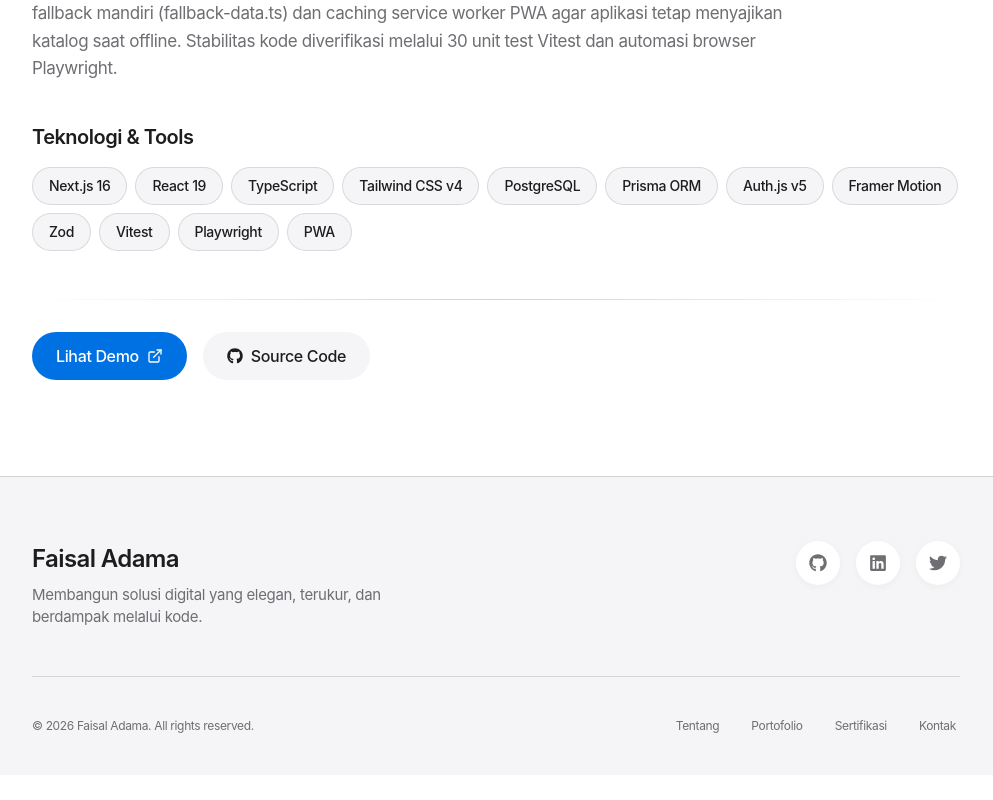
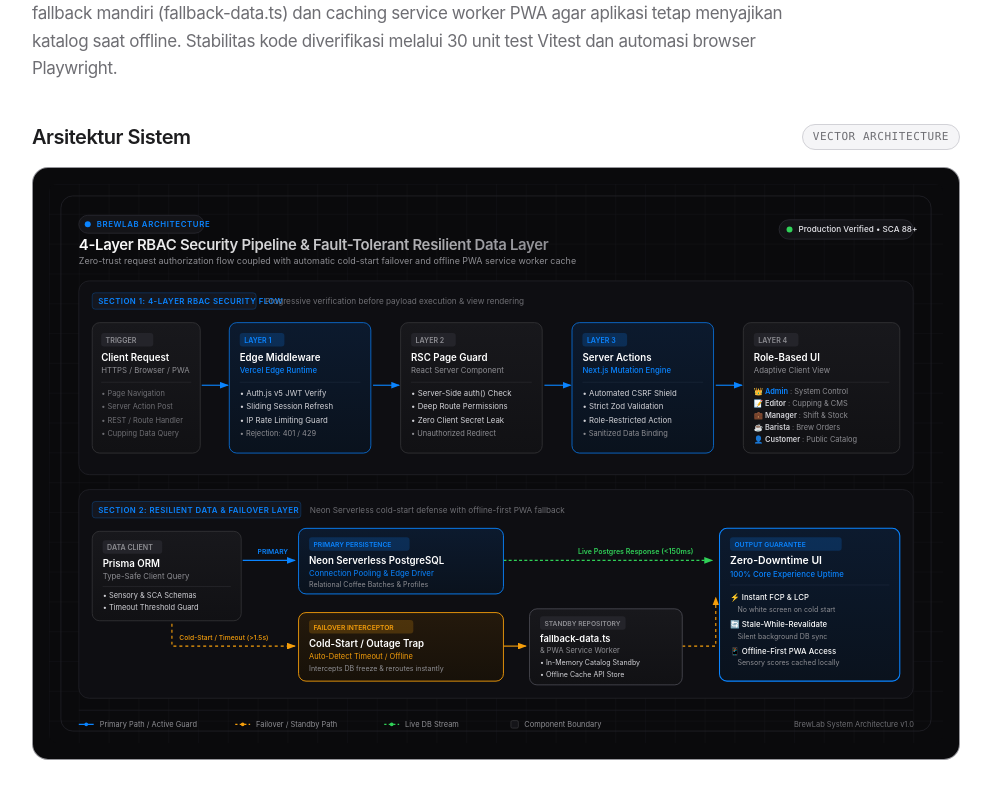
Before and after one commit to aettinata/portofolio-website, a Next.js app: page /projects/brewlab in a window 1280 px wide. Shown: the part 1580-2380 px from the top of the page, without its empty margins (144-1137 px from the left). Before the commit the page ends 2355 px from the top, so only its background shows below. Built offline with nearby package versions, Linux system fonts and the light colour scheme.

Commit message:
feat(projects): add system architecture SVG diagram for BrewLab

```diff
--- a/src/app/projects/[slug]/page.tsx
+++ b/src/app/projects/[slug]/page.tsx
@@ -143,6 +143,36 @@ export default async function ProjectDetailPage({ params }: PageProps) {
             </FadeIn>
           )}
 
+          {project.architectureDiagram && (
+            <FadeIn delay={0.28}>
+              <div className="space-y-4">
+                <div className="flex flex-wrap items-center justify-between gap-2">
+                  <h2 className="text-xl font-semibold text-text-primary tracking-tight">
+                    Arsitektur Sistem
+                  </h2>
+                  <span className="text-[11px] font-mono uppercase tracking-wider text-text-secondary px-2.5 py-1 rounded-full bg-bg-secondary border border-border">
+                    Vector Architecture
+                  </span>
+                </div>
+                <div
+                  tabIndex={0}
+                  role="region"
+                  aria-label={`Diagram Arsitektur Sistem untuk ${project.title}`}
+                  className="w-full rounded-2xl border border-border/70 bg-[#0a0a0c] p-2 sm:p-4 overflow-x-auto focus-visible:outline-none focus-visible:ring-2 focus-visible:ring-accent"
+                >
+                  <Image
+                    src={project.architectureDiagram}
+                    alt={`Diagram Arsitektur ${project.title}: Alur 4-Layer RBAC Security dan Resilient Data Layer`}
+                    width={1200}
+                    height={750}
+                    unoptimized
+                    className="w-full min-w-[680px] md:min-w-full max-w-full h-auto rounded-lg block"
+                  />
+                </div>
+              </div>
+            </FadeIn>
+          )}
+
           {project.technologies && project.technologies.length > 0 && (
             <FadeIn delay={0.3}>
               <h2 className="text-xl font-semibold text-text-primary mb-4 tracking-tight">
--- a/src/data/projects.json
+++ b/src/data/projects.json
@@ -26,7 +26,8 @@
     "githubUrl": "https://github.com/aettinata/BrewLab",
     "category": "Web",
     "date": "2026-10",
-    "featured": true
+    "featured": true,
+    "architectureDiagram": "/images/projects/brewlab-architecture.svg"
   },
   {
     "id": "project-1",
--- a/src/types/index.ts
+++ b/src/types/index.ts
@@ -29,6 +29,7 @@ export interface Project extends BaseProject {
   challenges?: string;
   solutions?: string;
   date?: string;
+  architectureDiagram?: string;
 }
 
 // Certification Type
```
Also changed, not shown: public/images/projects/brewlab-architecture.svg (added).
